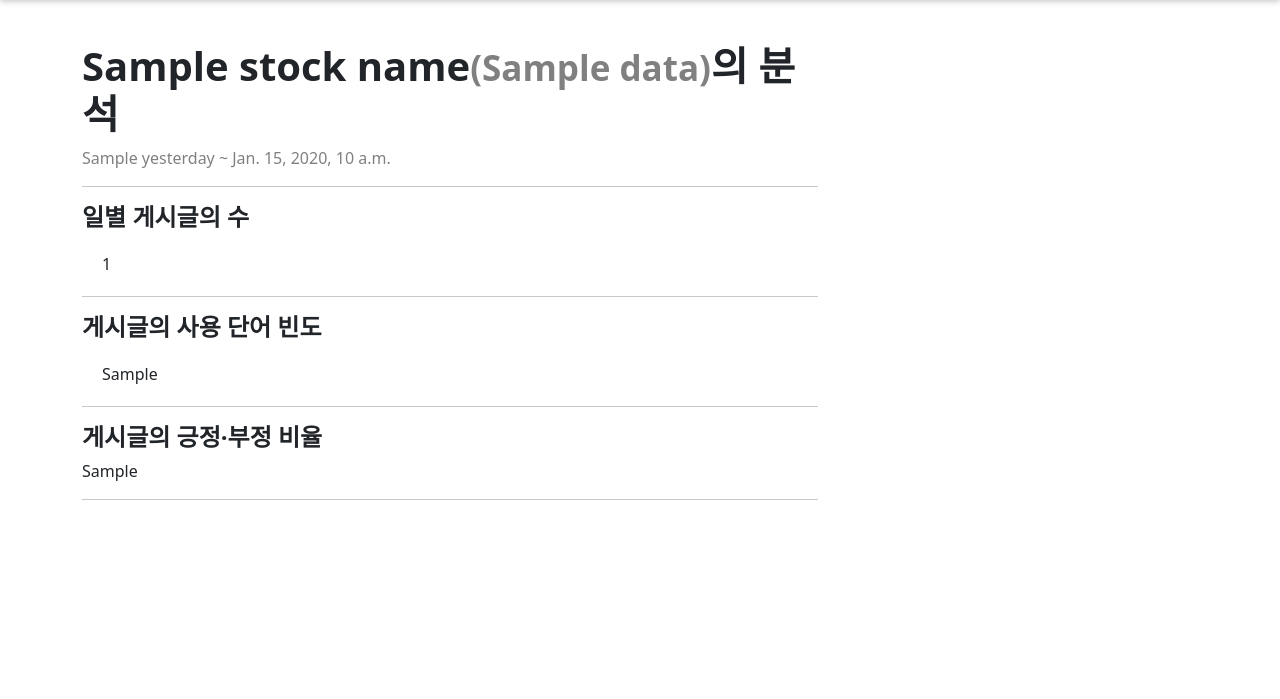
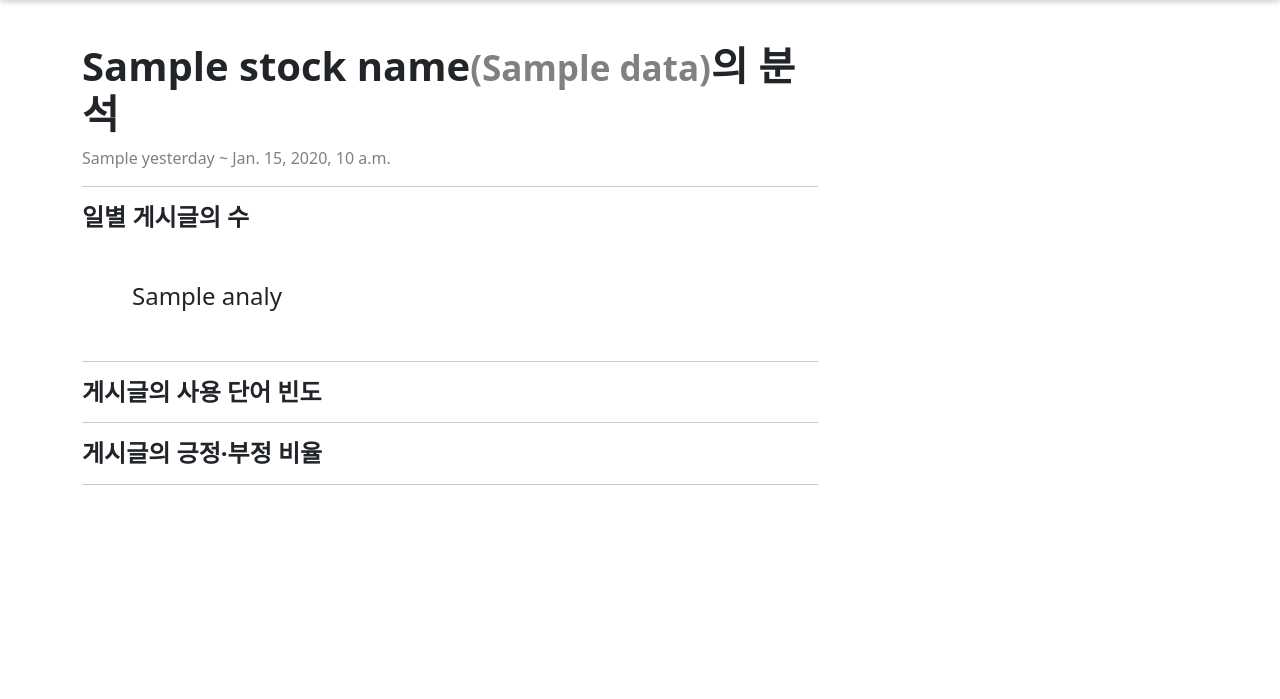
Before and after one commit to Winho5641/BASI_V2, a Django app: template home/templates/home/stock_list.html in a window 1280 px wide. Shown: the part 54-753 px from the top of the page. Run offline with Django 4.2, Linux system fonts and the light colour scheme; the template is opened without the code that fills it: most values are stand-ins (such as "Sample title", 1, 10 or a date in 2020); some libraries are stand-ins or nearby versions.

Commit message:
실행환경 TEST-1

```diff
--- a/crawling.py
+++ b/crawling.py
@@ -231,7 +231,8 @@ def Word_Cloud(words) :
     custom_mask = np.array(Image.open("home/static/home/css/oval.png"))
     fig, ax = plt.subplots()
 
-    font = '/usr/share/fonts/truetype/nanum/BlackHanSans-Regular.ttf'
+    font = 'C:/Users/tooly/AppData/Local/Microsoft/Windows/Fonts/BlackHanSans-Regular.ttf'
+    #font = '/usr/share/fonts/truetype/nanum/BlackHanSans-Regular.ttf'
     wordcloud = WordCloud(font_path=font, background_color='white', color_func=color_func, width=1000, height=800,
                           mask=custom_mask,
                           # contour_color='#000000',contour_width=3,  ## 테두리 작업
--- a/home/templates/home/stock_list.html
+++ b/home/templates/home/stock_list.html
@@ -61,23 +61,23 @@
         <h4 style="font-weight: bold;">일별 게시글의 수</h4>
 
           {% autoescape off %}
-          <div style="margin:20px;">{{ Count_graph }}</div>
+          <!-- <div style="margin:20px;">{{ Count_graph }}</div> -->
           {% endautoescape %}
 
-          <!-- <h4 style="margin:50px">{{ Analys.title }}</h4> -->
+          <h4 style="margin:50px">{{ Analys.title }}</h4>
 
           <hr>
 
           <h4 style="font-weight: bold;">게시글의 사용 단어 빈도</h4>
 
           {% autoescape off %}
-          <div style="margin:20px;">{{ Word_cloud }}</div>
+          <!-- <div style="margin:20px;">{{ Word_cloud }}</div> -->
             {% endautoescape %}
           <hr>
 
           <h4 style="font-weight: bold;">게시글의 긍정·부정 비율</h4>
             {% autoescape off %}
-          <div>{{ Sent_graph }}</div>
+          <!-- <div>{{ Sent_graph }}</div> -->
             {% endautoescape %}
           <hr>
 
```
